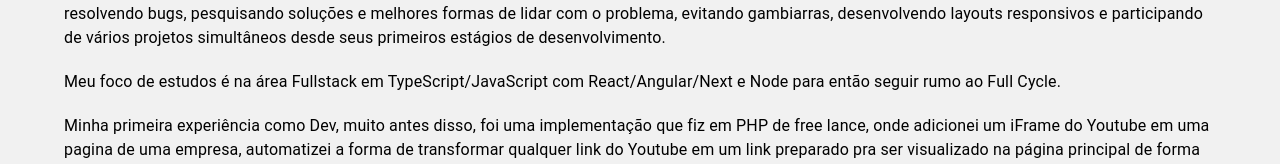
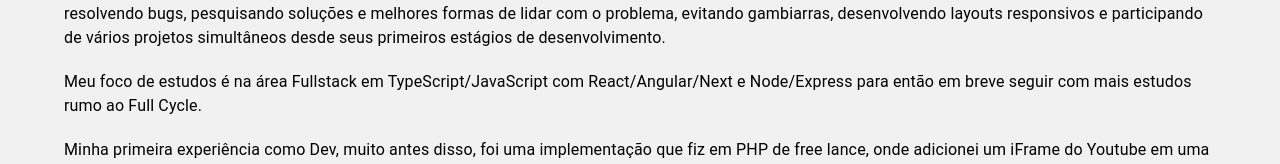
Before and after one commit to mrbraiant/portfolio, a Next.js app: page /experiencias in a window 1280 px wide. Shown: the part 562-726 px from the top of the page. Built offline with nearby package versions, Linux system fonts and the light colour scheme.

Commit message:
fix: remaking exp text

```diff
--- a/src/components/experience/index.tsx
+++ b/src/components/experience/index.tsx
@@ -31,7 +31,8 @@ export const Experience = () => {
           <Text>
             Meu foco de estudos é na área Fullstack em
             TypeScript/JavaScript com React/Angular/Next e
-            Node para então seguir rumo ao Full Cycle.
+            Node/Express para então em breve seguir com mais
+            estudos rumo ao Full Cycle.
           </Text>
           <br />
           <Text>
```
